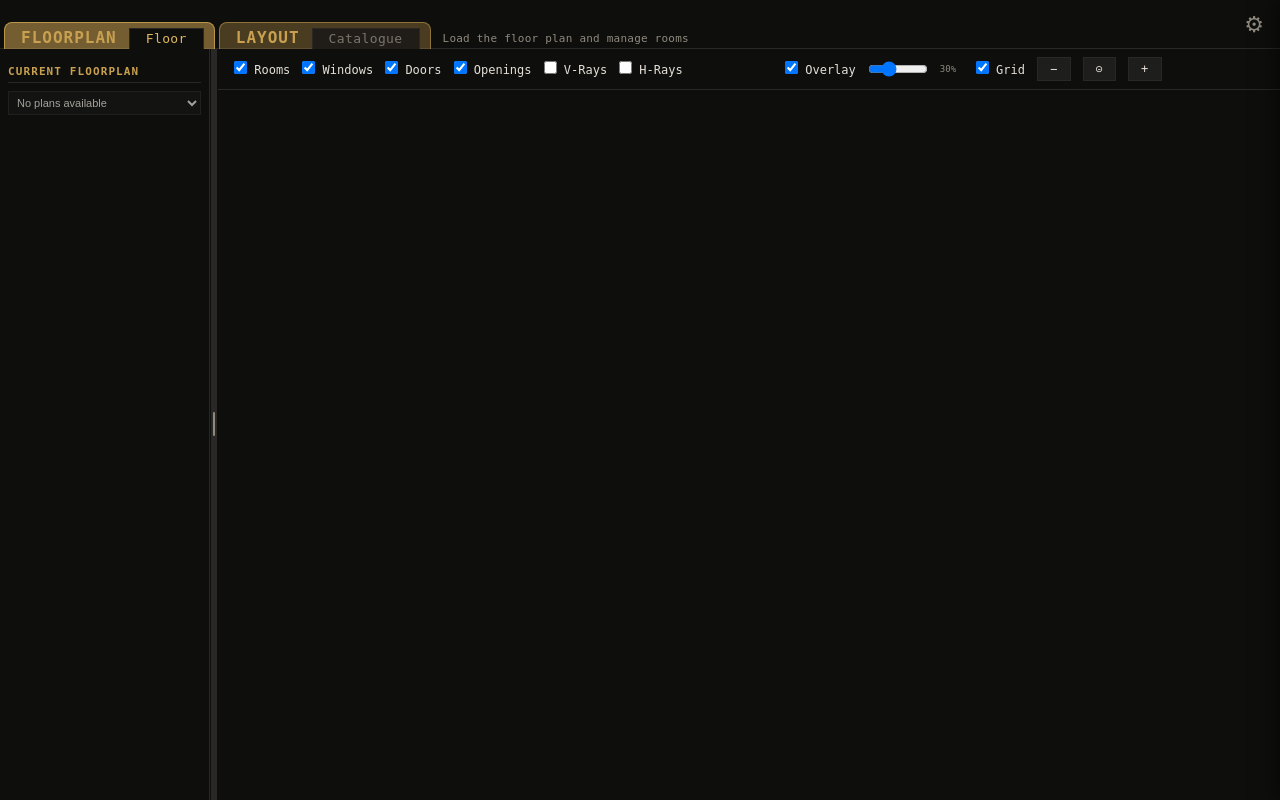
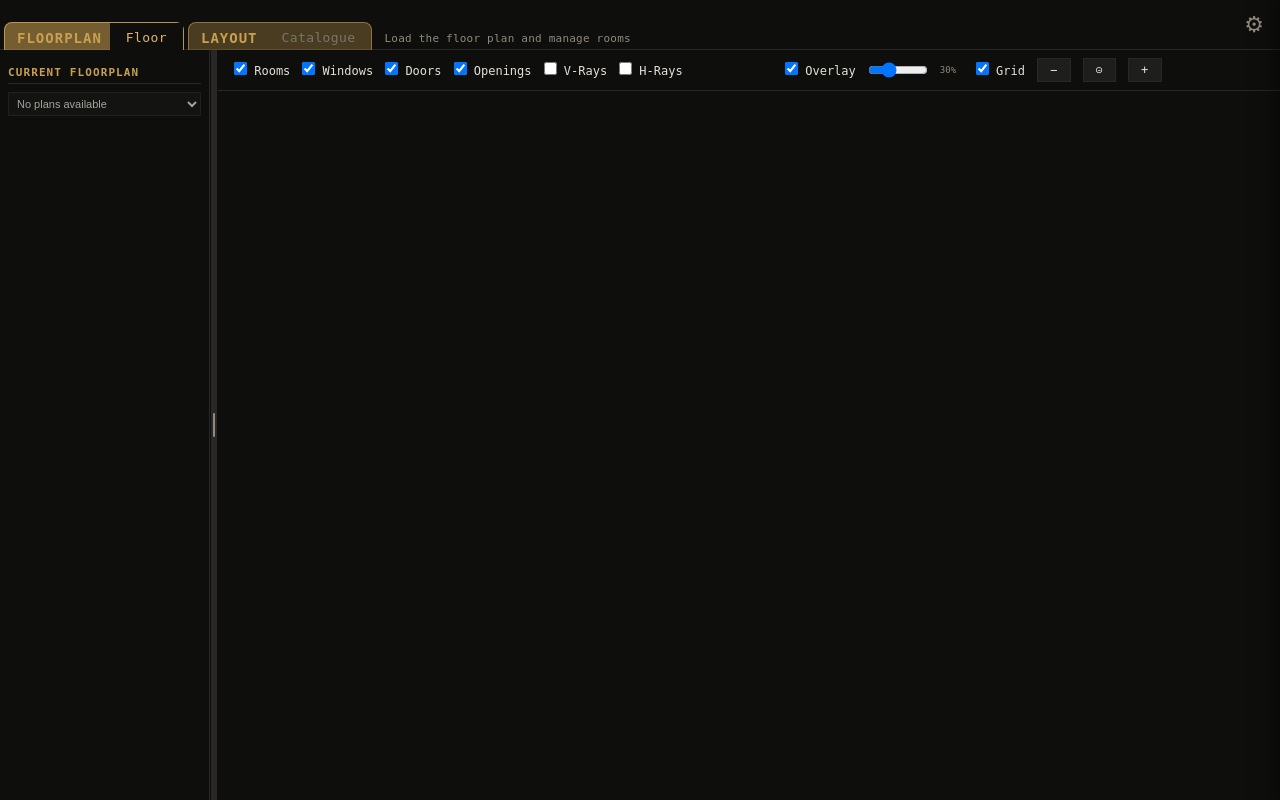
Before and after one commit to pgstudio64/olm, a Flask app: page / in a window 1280 px wide. Run offline with Flask 3, Linux system fonts and the light colour scheme; data that the repository does not hold is empty.

Commit message:
UX: tab clickable zone extended to full box (stretch + padding)
Boutons tab-group remplissent toute la hauteur du groupe (align-items:
stretch, padding augmenté). Sous-onglets catalogue idem. Plus besoin
de viser le texte — toute la surface du bouton est cliquable.

Co-Authored-By: Claude Opus 4.6 (1M context) <noreply@anthropic.com>

```diff
--- a/olm/static/style.css
+++ b/olm/static/style.css
@@ -287,9 +287,9 @@
   }
   .tab-group {
     display: inline-flex;
-    align-items: baseline;
-    gap: 8px;
-    padding: 5px 10px 0 12px;
+    align-items: stretch;
+    gap: 0;
+    padding: 0;
     background: rgba(200, 160, 80, 0.32);
     border: 1px solid rgba(200, 160, 80, 0.55);
     border-bottom: none;
@@ -306,26 +306,28 @@
     color: var(--accent);
   }
   .tab-group-label {
-    font-size: 16px;
+    font-size: 14px;
     font-weight: bold;
     color: var(--accent);
     letter-spacing: 1px;
     text-transform: uppercase;
-    padding: 0 4px;
+    padding: 6px 8px 4px 12px;
     white-space: nowrap;
+    display: flex;
+    align-items: center;
   }
   .tab-group .tab-btn {
-    padding: 1px 14px 0 14px;
     font-size: 13px;
-    line-height: 1.3;
-    margin-left: 2px;
-    padding: 2px 16px 1px 16px;
-    background: rgba(30, 28, 24, 0.95);
-    border: 1px solid var(--border);
-    border-bottom: none;
+    line-height: 1;
+    padding: 8px 16px 6px 16px;
+    background: transparent;
+    border: none;
     border-radius: 0;
     color: #7a756c;
     margin: 0;
+    cursor: pointer;
+    display: flex;
+    align-items: center;
   }
   .tab-group .tab-btn:hover { color: var(--text); background: rgba(0, 0, 0, 0.18); }
   .tab-group .tab-btn.active {
@@ -475,15 +477,16 @@
     user-select: none;
   }
   .cat-subtab-btn {
-    padding: 1px 10px 0 10px;
+    padding: 8px 10px 6px 10px;
     font-size: 11px;
-    line-height: 1.3;
+    line-height: 1;
     background: transparent;
-    border: 1px solid transparent;
-    border-bottom: none;
+    border: none;
     border-radius: 0;
     color: var(--text-dim);
     margin: 0;
+    display: flex;
+    align-items: center;
     cursor: pointer;
     font-family: var(--font-mono);
     letter-spacing: 0.03em;
```
